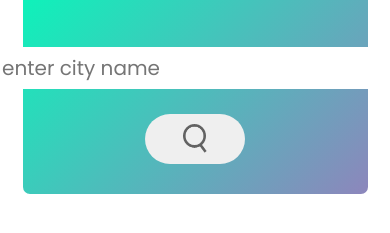
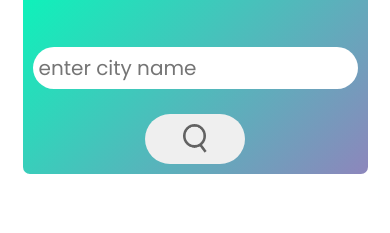
Before and after one commit to Ajay-230595/Weather-App, a plain HTML site: page index.html in a window 390 px wide. Shown: the part 165-398 px from the top of the page. Drawn offline with Linux system fonts and the light colour scheme.

Commit message:
Update weather.css
update media query

```diff
--- a/weather.css
+++ b/weather.css
@@ -143,6 +143,11 @@ h1{
         flex-direction: column;
         align-items: center;
         margin-top: 20px;
+        margin: 0;
+    }
+
+    .search input {
+        width: 100%;
     }
 
     .search button {
```
